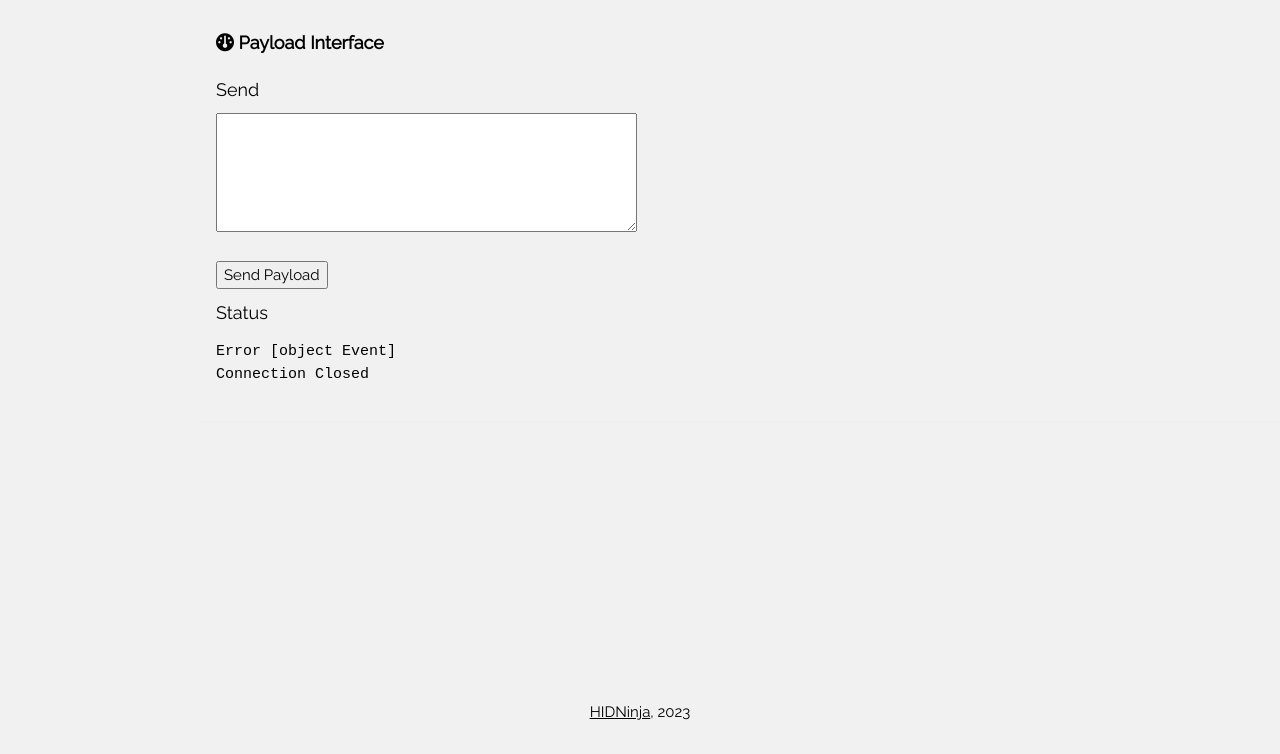
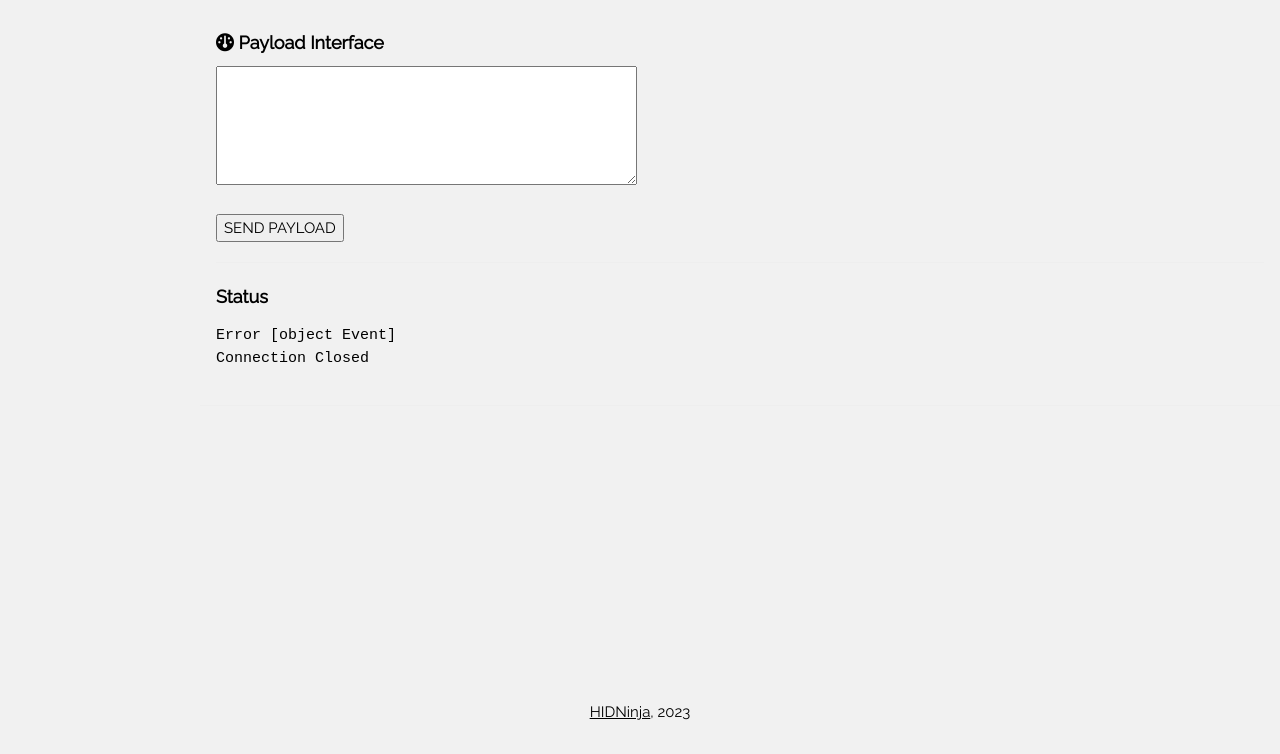
Before and after one commit to mh37/HIDNinja, a plain HTML site: page PayloadInterface/index.html in a window 1280 px wide. Shown: the part 46-800 px from the top of the page. Drawn offline with nearby package versions, Linux system fonts and the light colour scheme.

Commit message:
cleanup interface

```diff
--- a/PayloadInterface/index.html
+++ b/PayloadInterface/index.html
@@ -34,12 +34,12 @@
 
       <div class="w3-container">
         <div>
-            <h5>Send</h5>
             <textarea name="Text1" id="cmdInput" cols="50" rows="5"></textarea><br/><br/>
-            <button onclick="send()">Send Payload</button>
+            <button onclick="send()">SEND PAYLOAD</button>
         </div>
+        <hr />
         <div>
-            <h5>Status</h5>
+            <h5><b>Status</b></h5>
             <pre id="output"></pre>
         </div>
       </div>
```
